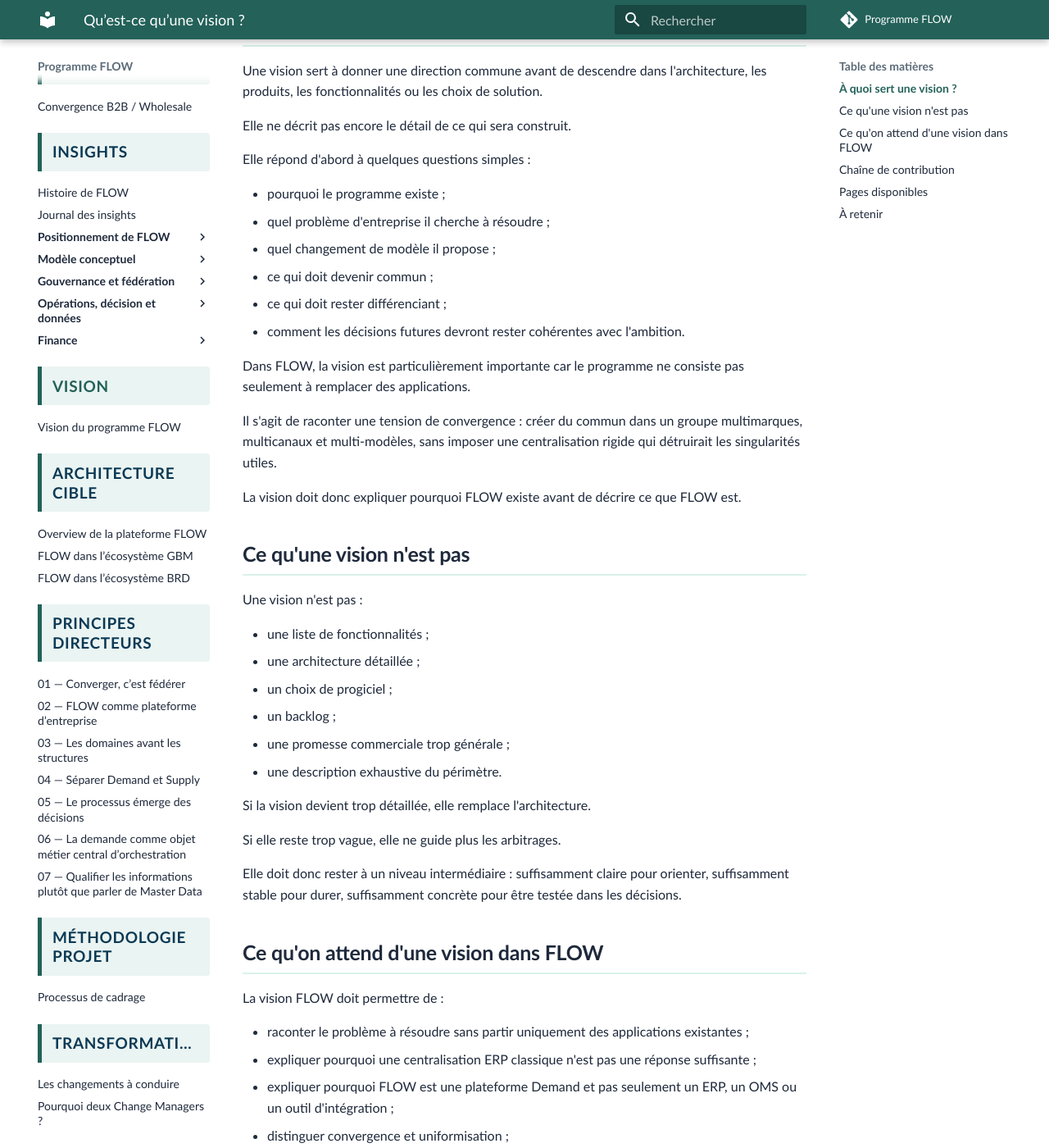
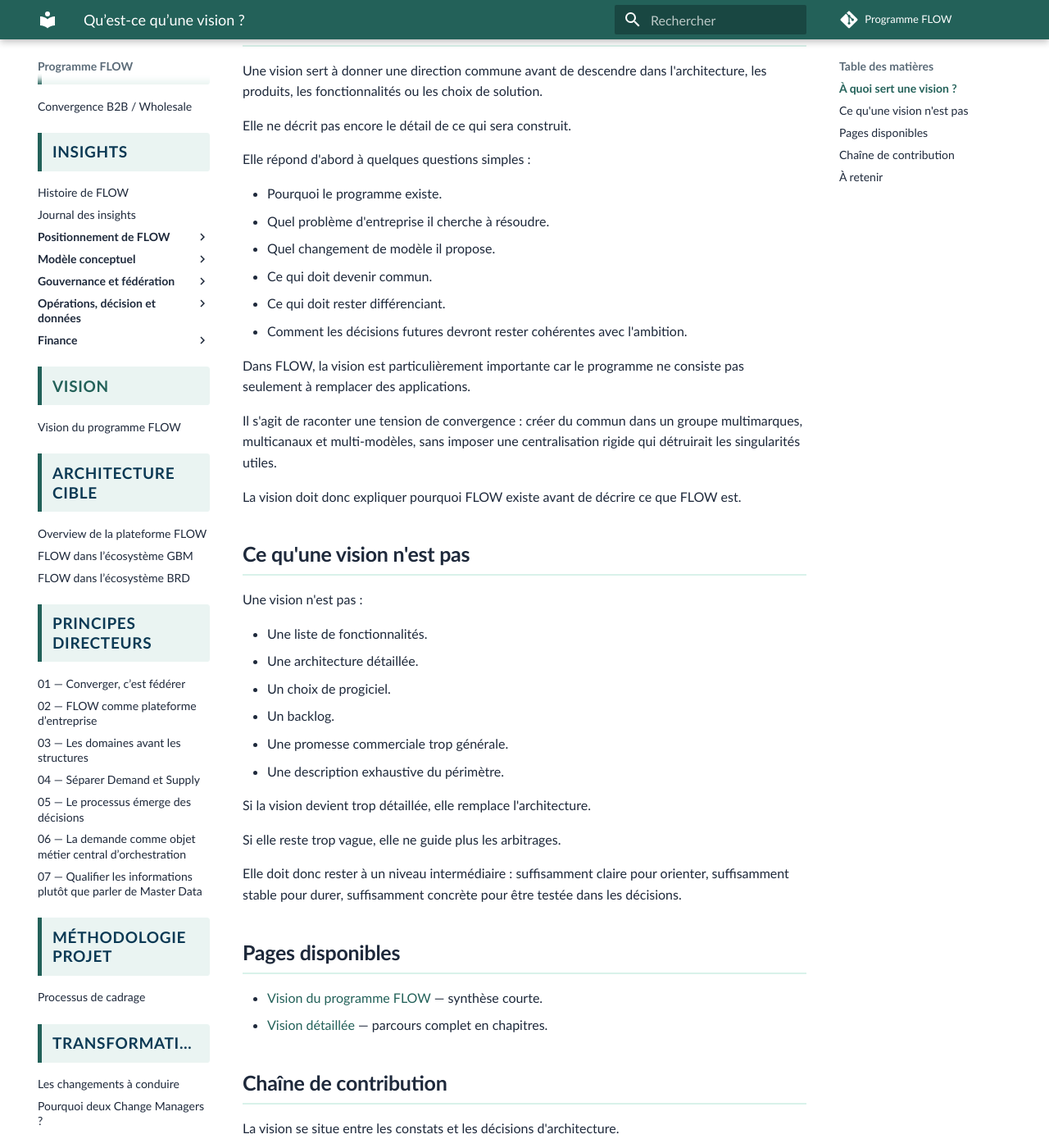
Before and after one commit to laurent-sintes/FLOW-Program, an MkDocs documentation site: the page built from docs/architecture-entreprise/vision/index.md, in a window 1280 px wide and 1400 px high, scrolled down 208 px. Shown: the whole window at 82% size. Built offline with MkDocs 1.6.1 and Material for MkDocs 9.7.7, drawn with Linux system fonts in a browser that asks for light colours; comment, search, counter and statistics services are not loaded; some of the changed text lies outside the part shown.

Commit message:
Update vision section index for detailed vision

```diff
--- a/docs/architecture-entreprise/vision/index.md
+++ b/docs/architecture-entreprise/vision/index.md
@@ -8,12 +8,12 @@
 
 Elle répond d'abord à quelques questions simples :
 
-- pourquoi le programme existe ;
-- quel problème d'entreprise il cherche à résoudre ;
-- quel changement de modèle il propose ;
-- ce qui doit devenir commun ;
-- ce qui doit rester différenciant ;
-- comment les décisions futures devront rester cohérentes avec l'ambition.
+- Pourquoi le programme existe.
+- Quel problème d'entreprise il cherche à résoudre.
+- Quel changement de modèle il propose.
+- Ce qui doit devenir commun.
+- Ce qui doit rester différenciant.
+- Comment les décisions futures devront rester cohérentes avec l'ambition.
 
 Dans FLOW, la vision est particulièrement importante car le programme ne consiste pas seulement à remplacer des applications.
 
@@ -25,12 +25,12 @@
 
 Une vision n'est pas :
 
-- une liste de fonctionnalités ;
-- une architecture détaillée ;
-- un choix de progiciel ;
-- un backlog ;
-- une promesse commerciale trop générale ;
-- une description exhaustive du périmètre.
+- Une liste de fonctionnalités.
+- Une architecture détaillée.
+- Un choix de progiciel.
+- Un backlog.
+- Une promesse commerciale trop générale.
+- Une description exhaustive du périmètre.
 
 Si la vision devient trop détaillée, elle remplace l'architecture.
 
@@ -38,18 +38,10 @@
 
 Elle doit donc rester à un niveau intermédiaire : suffisamment claire pour orienter, suffisamment stable pour durer, suffisamment concrète pour être testée dans les décisions.
 
-## Ce qu'on attend d'une vision dans FLOW
+## Pages disponibles
 
-La vision FLOW doit permettre de :
-
-- raconter le problème à résoudre sans partir uniquement des applications existantes ;
-- expliquer pourquoi une centralisation ERP classique n'est pas une réponse suffisante ;
-- expliquer pourquoi FLOW est une plateforme Demand et pas seulement un ERP, un OMS ou un outil d'intégration ;
-- distinguer convergence et uniformisation ;
-- donner un sens commun aux travaux BRD, GBM et marques ;
-- guider les principes directeurs ;
-- alimenter l'architecture cible ;
-- cadrer les sujets de transformation.
+- [Vision du programme FLOW](vision-programme-flow.md) — synthèse courte.
+- [Vision détaillée](vision-detaillee/index.md) — parcours complet en chapitres.
 
 ## Chaîne de contribution
 
@@ -71,12 +63,8 @@
 
 Elle transforme donc les observations du programme en ambition de transformation.
 
-## Pages disponibles
-
-- [Vision du programme FLOW](vision-programme-flow.md)
-
 ## À retenir
 
 Cliquer sur la section Vision doit d'abord permettre de comprendre ce qu'est une vision et pourquoi elle structure le programme.
 
-La vision spécifique du programme FLOW est ensuite portée par une page dédiée.
+La vision spécifique du programme FLOW est portée par une synthèse, puis par une vision détaillée découpée en chapitres.
```
